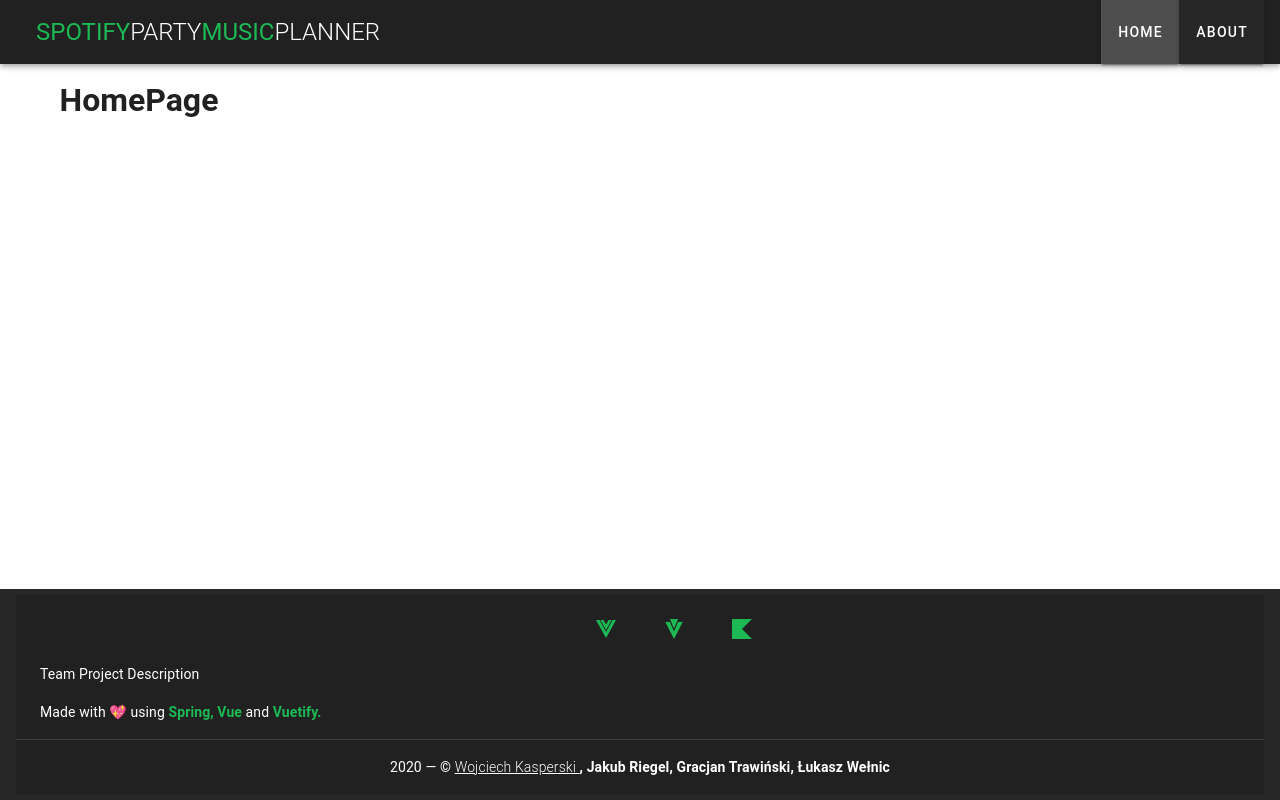
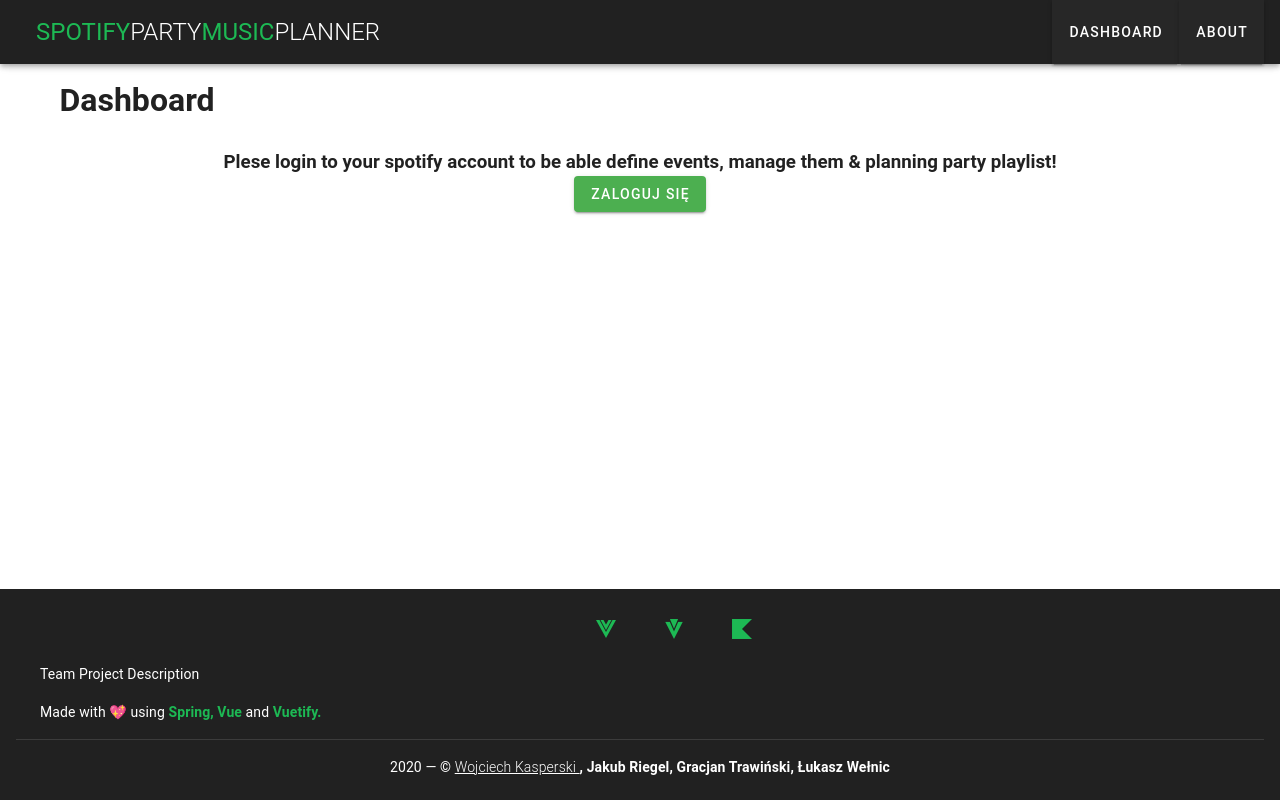
Before and after one commit to SuddenlyPineapple/spotify-music-party-planner-frontend, a Vue app: page /#/ in a window 1280 px wide. Built offline with nearby package versions, Linux system fonts and the light colour scheme; a small style sheet from the web is missing.

Commit message:
Add user autorization

```diff
--- a/package.json
+++ b/package.json
@@ -10,6 +10,7 @@
   },
   "dependencies": {
     "@mdi/font": "^3.6.95",
+    "axios": "^0.19.2",
     "core-js": "^3.6.4",
     "roboto-fontface": "*",
     "vue": "^2.6.11",
--- a/src/components/Footer.vue
+++ b/src/components/Footer.vue
@@ -1,5 +1,5 @@
 <template>
-  <v-footer dark>
+  <v-footer dark color="primary">
     <v-card flat tile class="grey darken-4 white--text text-center">
       <v-card-text>
         <v-btn
--- a/src/components/HelloWorld.vue
+++ b/src/components/Header.vue
@@ -1,10 +1,10 @@
 <template>
-  <h1>{{ msg }}</h1>
+  <h1>{{ text }}</h1>
 </template>
 
 <script>
 export default {
-  name: "HelloWorld",
-  props: ["msg"]
+  name: "Header",
+  props: ["text"]
 };
 </script>
--- /dev/null
+++ b/src/components/LogonButton.vue
@@ -0,0 +1,16 @@
+<template>
+  <div id="login" class="text-center">
+    <h3>
+      Plese login to your spotify account to be able define events, manage them
+      & planning party playlist!
+    </h3>
+    <v-btn color="success" @click="handleAuth">ZALOGUJ SIĘ</v-btn>
+  </div>
+</template>
+
+<script>
+export default {
+  name: "LogonButton",
+  props: ["handleAuth"]
+};
+</script>
--- /dev/null
+++ b/src/config/auth.js
@@ -0,0 +1,13 @@
+const CLIENT_ID = "a9671d2e406d49fe86ab96e94f4e68a5";
+const SCOPES = encodeURIComponent(
+  "user-library-read playlist-modify-private playlist-read-private playlist-modify-public playlist-read-collaborative user-library-modify user-library-read"
+);
+const REDIRECT_URI =
+  process.env.NODE_ENV === "production"
+    ? encodeURIComponent(
+        "https://suddenlypineapple.github.io/spotify-music-party-planner-frontend"
+      )
+    : encodeURIComponent("http://localhost:8080");
+
+export const redirectToURL = route =>
+  `https://accounts.spotify.com/authorize?client_id=${CLIENT_ID}&response_type=token&scope=${SCOPES}&redirect_uri=${REDIRECT_URI}${route}`;
--- /dev/null
+++ b/src/helpers/authorization.js
@@ -0,0 +1,41 @@
+import { redirectToURL } from "../config/auth.js";
+
+export const checkAutorization = () => {
+  let tokenValue = null;
+  let errorValue = "";
+
+  const token = localStorage.getItem("ACCESS_TOKEN");
+  if (token) {
+    tokenValue = token;
+  }
+
+  const error = /error=/.exec(window.location.hash);
+
+  if (error) {
+    errorValue = "Error signing in. Please try again later.";
+  }
+
+  const match = /access_token=([^&]*)/.exec(window.location.hash);
+
+  if (match) {
+    const accessToken = decodeURIComponent(match[1].replace(/\+g/, " "));
+
+    tokenValue = accessToken;
+    localStorage.setItem("ACCESS_TOKEN", accessToken);
+
+    history.pushState(
+      "",
+      document.title,
+      window.location.pathname + window.location.search
+    );
+
+    return {
+      token: tokenValue,
+      error: errorValue
+    };
+  }
+};
+
+export const redirectSpotifyAuth = () => {
+  window.location = redirectToURL(window.location.pathname);
+};
--- a/src/plugins/vuetify.js
+++ b/src/plugins/vuetify.js
@@ -11,7 +11,7 @@ export default new Vuetify({
     themes: {
       light: {
         primary: "#212121",
-        secondary: "#424242",
+        secondary: "#212121",
         accent: "#1DB954",
         error: "#FF5252",
         info: "#2196F3",
--- a/src/router/index.js
+++ b/src/router/index.js
@@ -1,14 +1,14 @@
 import Vue from "vue";
 import VueRouter from "vue-router";
-import Home from "../views/Home.vue";
+import Dashboard from "../views/Dashboard.vue";
 
 Vue.use(VueRouter);
 
 const routes = [
   {
     path: "/",
-    name: "Home",
-    component: Home
+    name: "Dashboard",
+    component: Dashboard
   },
   {
     path: "/about",
@@ -22,7 +22,12 @@ const routes = [
 ];
 
 const router = new VueRouter({
-  routes
+  routes,
+  mode: "history",
+  base:
+    process.env.NODE_ENV === "production"
+      ? "/spotify-music-party-planner-frontend/"
+      : "/"
 });
 
 export default router;
--- a/src/store/index.js
+++ b/src/store/index.js
@@ -8,7 +8,7 @@ export default new Vuex.Store({
     drawer: false,
     routes: [
       {
-        text: "Home",
+        text: "Dashboard",
         to: "/"
       },
       {
--- a/src/views/About.vue
+++ b/src/views/About.vue
@@ -2,18 +2,18 @@
   <v-container>
     <v-row>
       <v-col cols="12">
-        <HelloWorld msg="About" />
+        <Header text="About" />
       </v-col>
     </v-row>
   </v-container>
 </template>
 
 <script>
-import HelloWorld from "../components/HelloWorld";
+import Header from "../components/Header";
 
 export default {
   components: {
-    HelloWorld
+    Header
   }
 };
 </script>
--- /dev/null
+++ b/src/views/Dashboard.vue
@@ -0,0 +1,41 @@
+<template>
+  <v-container>
+    <v-row>
+      <v-col cols="12">
+        <Header text="Dashboard" />
+      </v-col>
+      <v-col cols="12">
+        <h1 v-if="auth && auth.token">token {{ auth.token }}</h1>
+        <LogonButton v-else :handleAuth="authHandler" />
+        <!-- <EventManger v-if="token" :data="data" /> -->
+      </v-col>
+    </v-row>
+  </v-container>
+</template>
+
+<script>
+import Header from "../components/Header";
+import LogonButton from "../components/LogonButton";
+import {
+  redirectSpotifyAuth,
+  checkAutorization
+} from "../helpers/authorization";
+
+export default {
+  name: "Dashboard",
+  components: {
+    Header,
+    LogonButton
+  },
+  data: () => ({
+    auth: {
+      error: "",
+      token: null
+    },
+    authHandler: redirectSpotifyAuth
+  }),
+  created() {
+    this.auth = checkAutorization();
+  }
+};
+</script>
--- a/src/views/Home.vue
+++ /dev/null
@@ -1,19 +0,0 @@
-<template>
-  <v-container>
-    <v-row>
-      <v-col cols="12">
-        <HelloWorld msg="HomePage" />
-      </v-col>
-    </v-row>
-  </v-container>
-</template>
-
-<script>
-import HelloWorld from "../components/HelloWorld";
-
-export default {
-  components: {
-    HelloWorld
-  }
-};
-</script>
```
Also changed, not shown: 2 other files (tests, documents, lock files or other folders).
